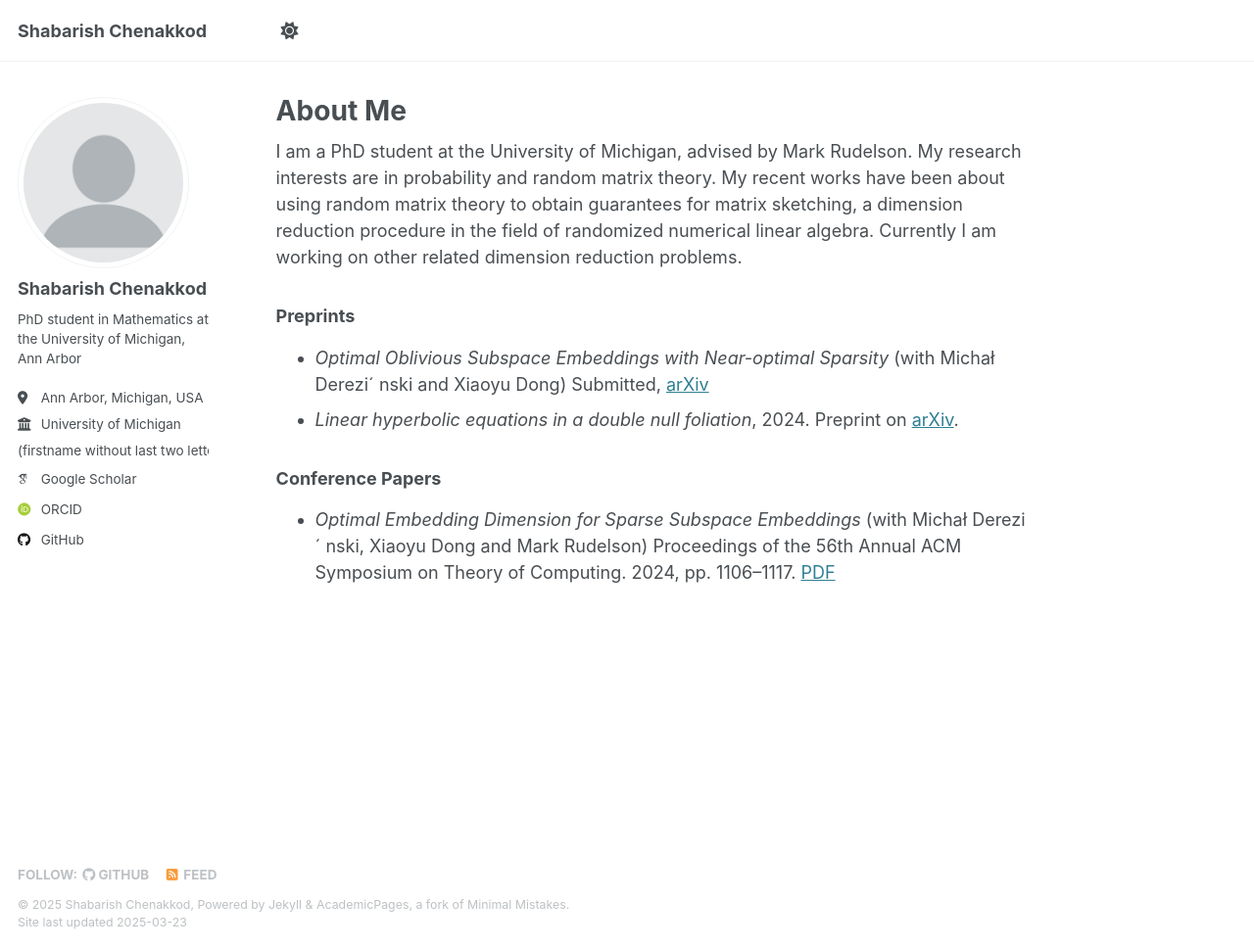
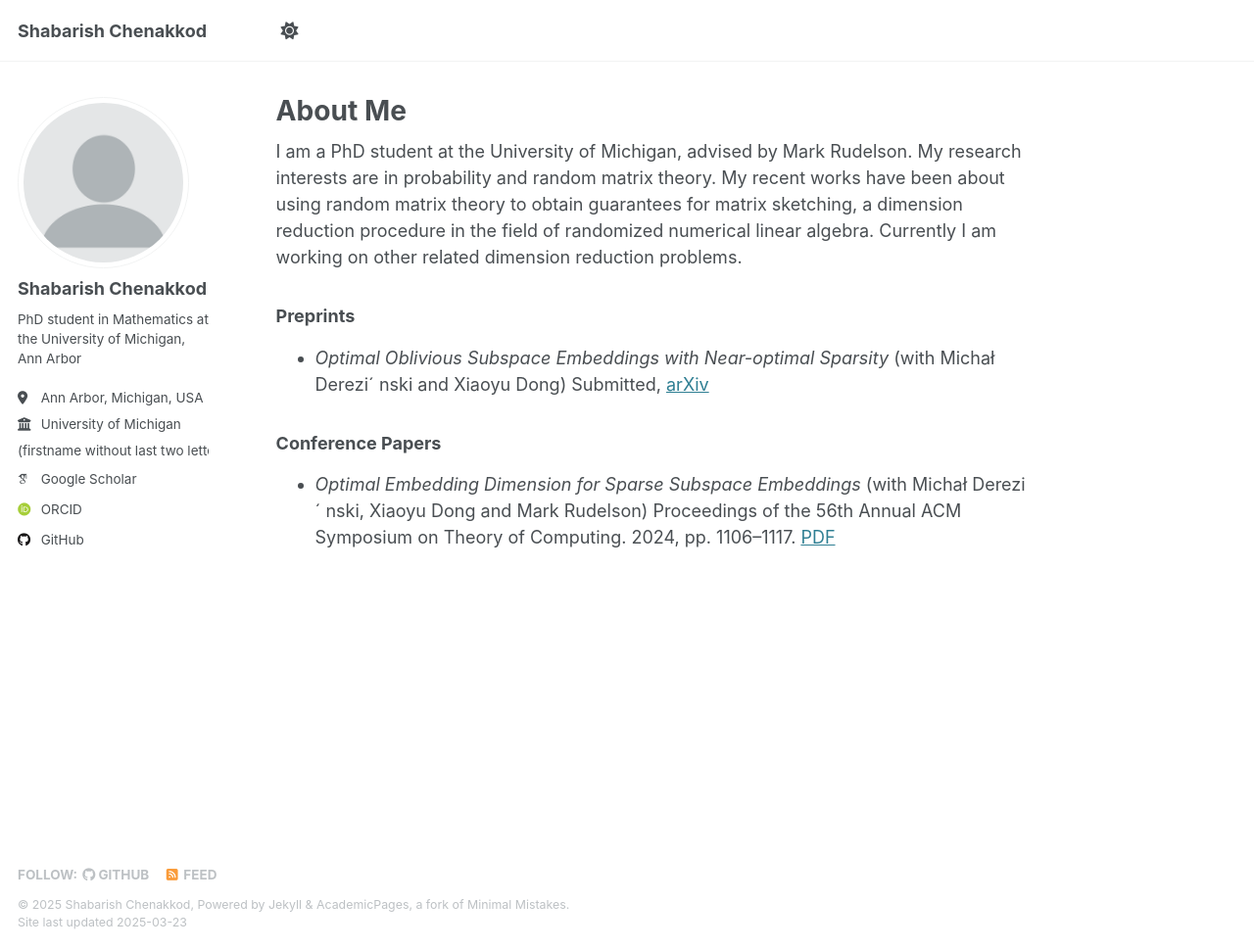
Before and after one commit to shabarishch/shabarishch.github.io, a Jekyll site: the page built from _pages/about.md, in a window 1280 px wide and 970 px high. Shown: the whole window at 98% size. Built offline with Jekyll 4.4.1, drawn with Linux system fonts in a browser that asks for light colours; some web fonts are replaced.

Commit message:
Correction

```diff
--- a/_pages/about.md
+++ b/_pages/about.md
@@ -12,7 +12,6 @@ I am a PhD student at the University of Michigan, advised by Mark Rudelson. My r
 ### Preprints
 
 * *Optimal Oblivious Subspace Embeddings with Near-optimal Sparsity* (with Michał Derezi´ nski and Xiaoyu Dong) Submitted, [arXiv](https://arxiv.org/abs/2411.08773)
-* *Linear hyperbolic equations in a double null foliation*, 2024. Preprint on [arXiv](https://arxiv.org/abs/2412.01915).
 
 ### Conference Papers
 
```
